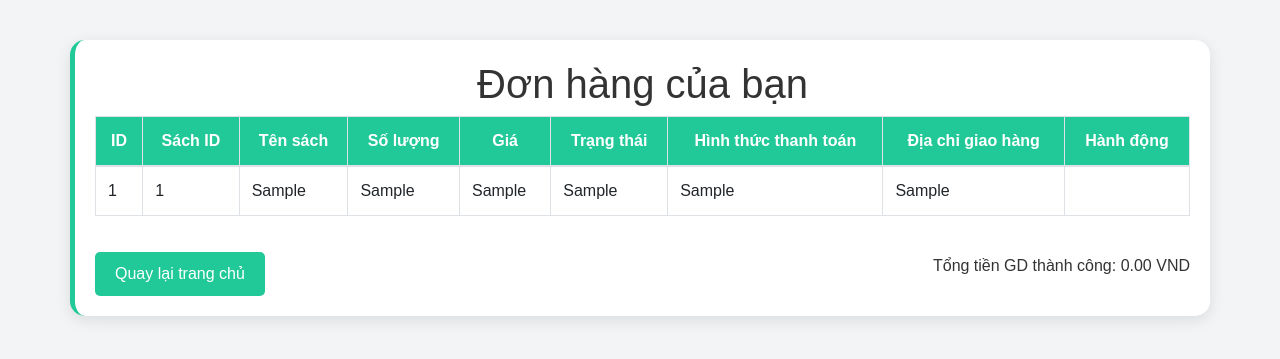
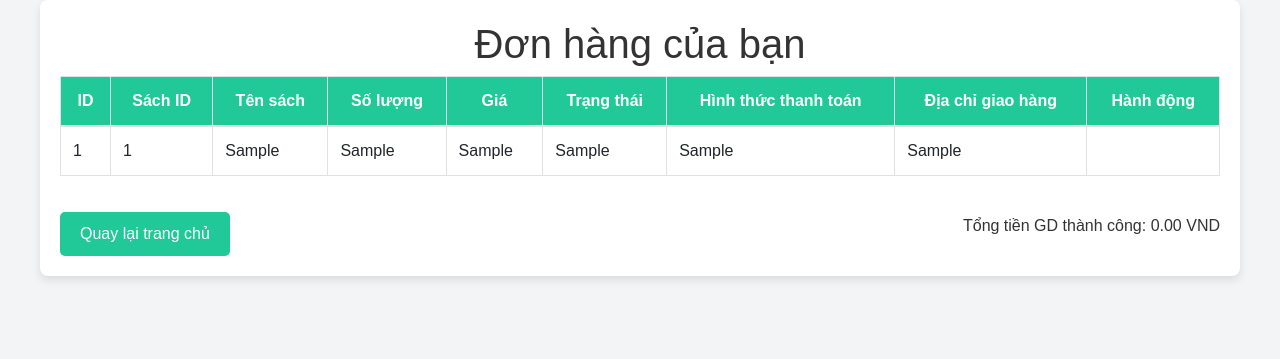
Before and after one commit to NguyenTien123123/BanSachPHP, a PHP site: page /BanSach/user_order.php in a window 1280 px wide. Shown: the top 359 px of the page. Run offline with PHP 8.4, Linux system fonts and the light colour scheme; the visitor is signed in with stand-in values (Sample User, id 1); tables that the repository leaves empty or names only in its code hold one stand-in row (values such as "Sample post"); some libraries are stand-ins or nearby versions.

Commit message:
sửa tên file review.php và chỉnh lại khung đơn hàng user

```diff
--- a/user_order.php
+++ b/user_order.php
@@ -75,13 +75,13 @@ $total = $row_total_price['total_price'];
         }
 
         .cart-container {
-            margin-top: 40px;
-            background: white;
+
+            max-width: 1200px;
+            margin: auto;
+            background-color: #fff;
             padding: 20px;
-            box-shadow: 0 4px 15px rgba(0, 0, 0, 0.1);
-            border-radius: 15px;
-            border-left: 5px solid #20c997;
-            /* Màu xanh ngọc */
+            border-radius: 8px;
+            box-shadow: 0 4px 8px rgba(0, 0, 0, 0.1);
         }
 
         .table thead th {
@@ -280,7 +280,7 @@ $total = $row_total_price['total_price'];
                                     <a href="javascript:void(0);" class="btn btn-primary btn-sm update-btn" data-id="<?php echo htmlspecialchars($row['DHID']); ?>">Cập nhật</a>
                                 <?php endif; ?>
                                 <?php if (trim($row['TrangThai']) === 'Completed') : ?>
-                                    <a href="review.php?order_id=<?php echo htmlspecialchars($row['DHID']); ?>" class="btn btn-yellow btn-sm">Đánh giá</a>
+                                    <a href="user_review.php?order_id=<?php echo htmlspecialchars($row['DHID']); ?>" class="btn btn-yellow btn-sm">Đánh giá</a>
                                 <?php endif; ?>
                             </td>
                         </tr>
```
Also changed, not shown: admin_dashboard.php (+15 -8 lines), user_review.php (renamed from review.php).
